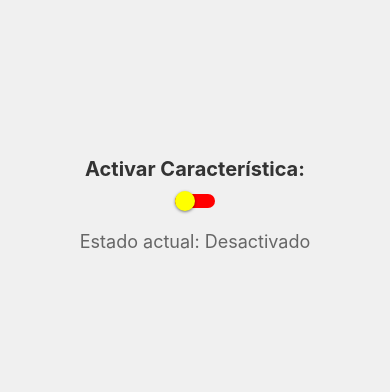
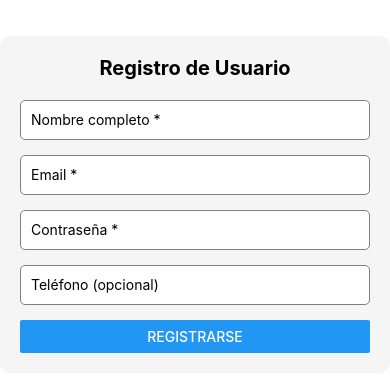
Before and after one commit to Jesuscruz77/PM196, a React Native app in the folder my-blank/: screen / in a window 390 px wide. Shown: the part 218-610 px from the top of the page. Built offline with nearby package versions, Linux system fonts and the light colour scheme.

Commit message:
Practica 9
Practica con textalert y inputs

```diff
--- a/my-blank/Practica_9.js
+++ b/my-blank/Practica_9.js
@@ -1,33 +1,42 @@
-import React, { useState } from 'react';
-import { View, Text, TextInput, Button, Alert, StyleSheet, SafeAreaView } from 'react-native';
+import React, { useState } from "react";
+import {View, Text, TextInput, Button, Alert, StyleSheet, SafeAreaView, Platform,} from "react-native";
 
 const App = () => {
-  const [nombre, setNombre] = useState('');
-  const [email, setEmail] = useState('');
-  const [password, setPassword] = useState('');
-  const [telefono, setTelefono] = useState('');
+  const [nombre, setNombre] = useState("");
+  const [email, setEmail] = useState("");
+  const [password, setPassword] = useState("");
+  const [telefono, setTelefono] = useState("");
 
   const mostrarAlerta = () => {
     if (!nombre || !email || !password) {
-    Alert.alert(
-      'Error',
-      'Por favor, completa todos los campos obligatorios.',
-      [{ text: 'OK' }]
-    );
+      if (Platform.OS === "web") {
+        window.alert("Por favor, completa todos los campos obligatorios.");
       } else {
         Alert.alert(
-      'Registro exitoso',
+          "Error",
+          "Por favor, completa todos los campos obligatorios.",
+          [{ text: "OK" }]
+        );
+      }
+    } else {
+      if (Platform.OS === "web") {
+        window.alert(`Registro exitoso\nNombre: ${nombre}\nEmail: ${email}`);
+        limpiarFormulario();
+      } else {
+        Alert.alert(
+          "Registro exitoso",
           `Nombre: ${nombre}\nEmail: ${email}`,
-      [{ text: 'OK', onPress: () => limpiarFormulario() }]
+          [{ text: "OK", onPress: () => limpiarFormulario() }]
         );
+      }
     }
   };
 
   const limpiarFormulario = () => {
-    setNombre('');
-    setEmail('');
-    setPassword('');
-    setTelefono('');
+    setNombre("");
+    setEmail("");
+    setPassword("");
+    setTelefono("");
   };
 
   return (
@@ -72,10 +81,7 @@ const mostrarAlerta = () => {
         />
 
         {/* Botón para enviar el formulario */}
-        <Button
-          title="Registrarse"
-          onPress={mostrarAlerta}
-        />
+        <Button title="Registrarse" onPress={mostrarAlerta} />
       </View>
     </SafeAreaView>
   );
@@ -84,30 +90,28 @@ const mostrarAlerta = () => {
 const styles = StyleSheet.create({
   container: {
     flex: 1,
-    justifyContent: 'center',
-    alignItems: 'center',
+    justifyContent: "center",
     padding: 20,
   },
   formulario: {
-    backgroundColor: '#f5f5f5',
+    backgroundColor: "#f5f5f5",
     padding: 20,
     borderRadius: 10,
-    width: 420,
   },
   titulo: {
     fontSize: 20,
-    fontWeight: 'bold',
+    fontWeight: "bold",
     marginBottom: 20,
-    textAlign: 'center',
+    textAlign: "center",
   },
   input: {
     height: 40,
-    borderColor: 'gray',
+    borderColor: "gray",
     borderWidth: 1,
     marginBottom: 15,
     paddingHorizontal: 10,
     borderRadius: 5,
-    backgroundColor: 'white',
+    backgroundColor: "white",
   },
 });
 
--- a/my-blank/index.js
+++ b/my-blank/index.js
@@ -1,6 +1,6 @@
 import { registerRootComponent } from 'expo';
 
-import App from './App';
+import App from './Practica_9';
 
 // registerRootComponent calls AppRegistry.registerComponent('main', () => App);
 // It also ensures that whether you load the app in Expo Go or in a native build,
```
Lines whose indentation alone changed are shown as unchanged.
